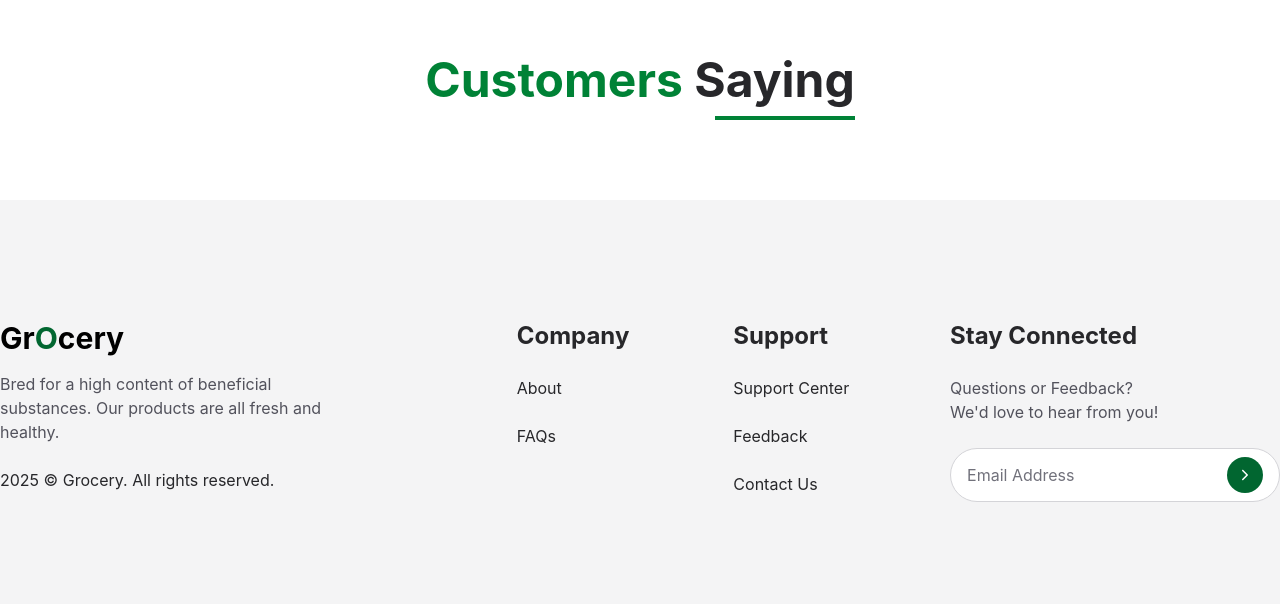
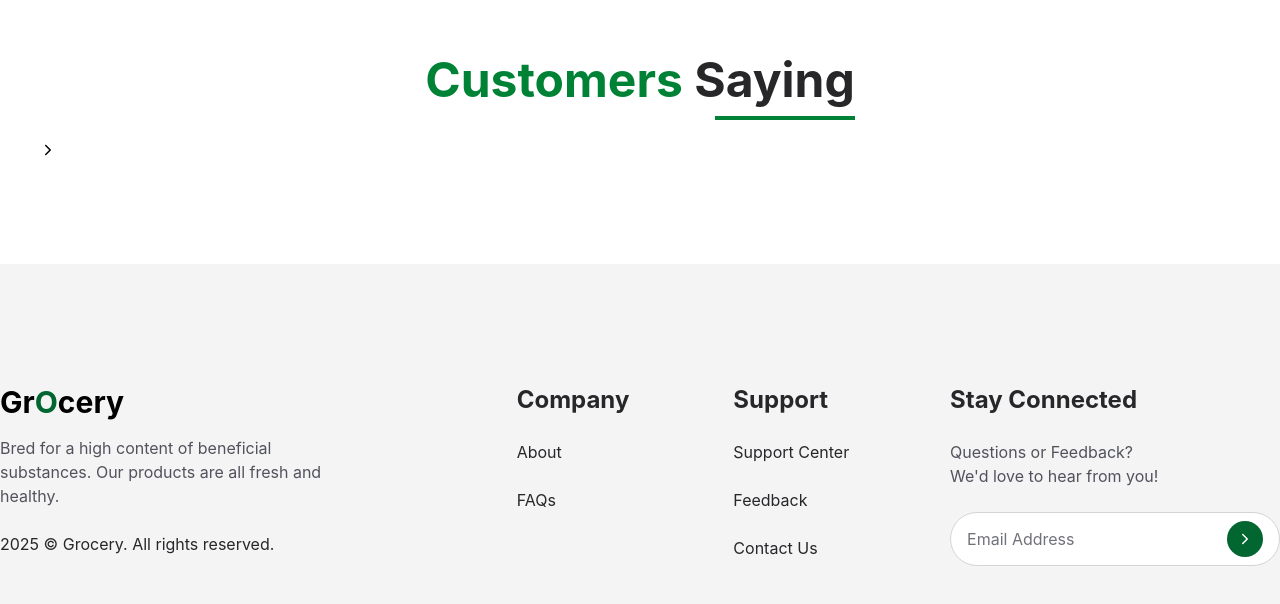
Before and after one commit to Nabeela-Kanwal/Grocery-store-react, a React (Vite) app: page / in a window 1280 px wide. Shown: the part 6808-7412 px from the top of the page. Built offline with nearby package versions, Linux system fonts and the light colour scheme.

Commit message:
icon added

```diff
--- a/src/components/Testimonials/Testimonials.jsx
+++ b/src/components/Testimonials/Testimonials.jsx
@@ -1,11 +1,17 @@
 import React from "react";
 import Heading from "../Heading/Heading";
+import { IoIosArrowForward } from "react-icons/io";
 
 const Testimonials = () => {
   return (
     <section>
       <div className="max-w-[1400px] px-10 mx-auto py-20">
         <Heading highlight="Customers" heading="Saying" />
+        <div className="py-5">
+          <button>
+            <IoIosArrowForward />
+          </button>
+        </div>
       </div>
     </section>
   );
```
